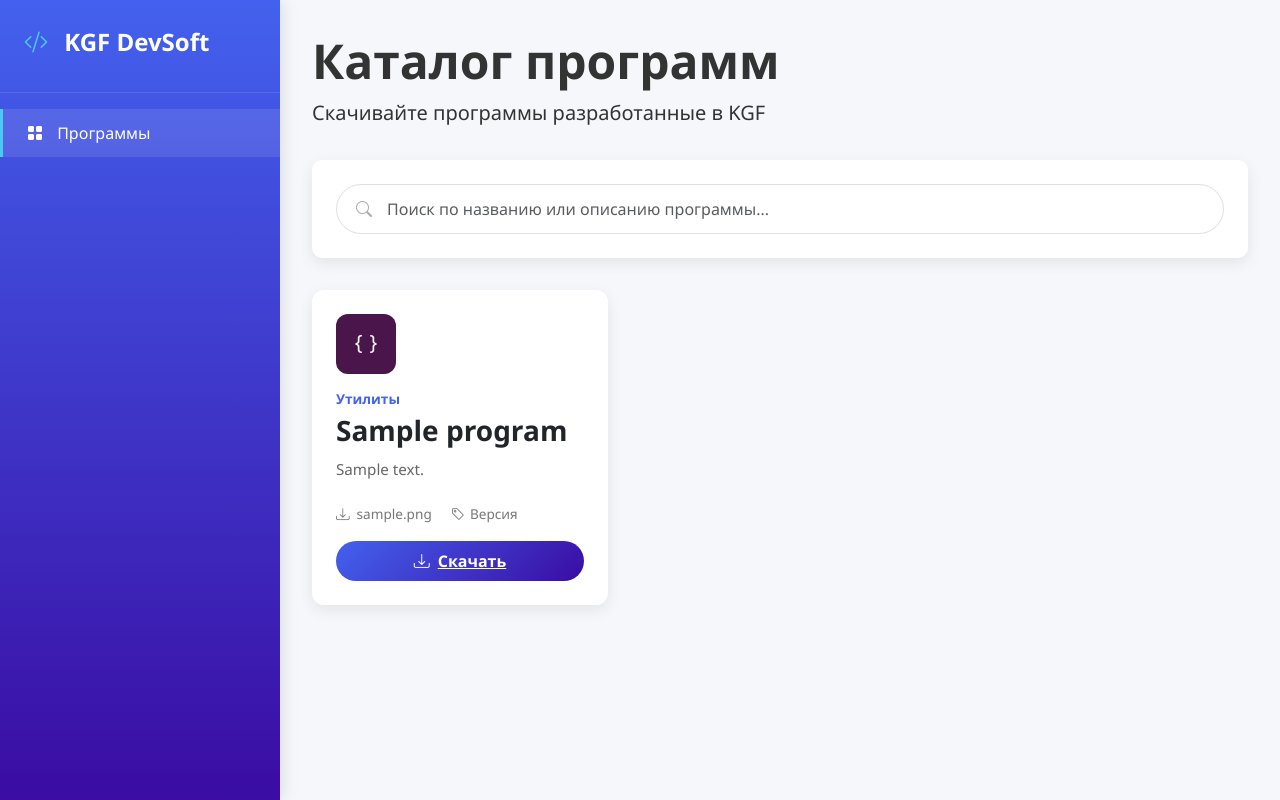
After one commit to Bulstray/FastApiKGF, a FastAPI app: page / in a window 1280 px wide. The commit adds this page. Run offline with FastAPI, Linux system fonts and the light colour scheme; tables that the repository leaves empty hold one stand-in row (values such as "Sample post").

Commit message:
create front

```diff
--- a/fastapi-kgf/templates/base.html
+++ b/fastapi-kgf/templates/base.html
@@ -14,11 +14,12 @@
     {% endblock %}
 </head>
 
+<body>
+{% block main %}
+{% endblock %}
+</body>
 
-<main class="container">
-    {% block main %}
-    {% endblock %}
-</main>
+
 
 <script src="https://cdn.jsdelivr.net/npm/bootstrap@5.3.0-alpha1/dist/js/bootstrap.bundle.min.js"></script>
 {% block script %}
--- /dev/null
+++ b/fastapi-kgf/templates/home.html
@@ -0,0 +1,403 @@
+{% extends "base.html" %}
+
+
+{% block style %}
+    <style>
+        :root {
+            --primary-color: #4361ee;
+            --secondary-color: #3a0ca3;
+            --accent-color: #4cc9f0;
+            --light-bg: #f8f9fa;
+            --dark-bg: #212529;
+            --card-shadow: 0 5px 15px rgba(0, 0, 0, 0.08);
+        }
+
+        body {
+            font-family: 'Segoe UI', system-ui, -apple-system, sans-serif;
+            background-color: #f5f7fb;
+            color: #333;
+            overflow-x: hidden;
+        }
+
+        /* Стили для боковой панели */
+        .sidebar {
+            background: linear-gradient(180deg, var(--primary-color) 0%, var(--secondary-color) 100%);
+            color: white;
+            min-height: 100vh;
+            position: fixed;
+            top: 0;
+            left: 0;
+            width: 280px;
+            z-index: 100;
+            box-shadow: 3px 0 15px rgba(0, 0, 0, 0.1);
+            transition: all 0.3s ease;
+        }
+
+        .sidebar-brand {
+            padding: 1.5rem 1.5rem 2rem;
+            font-weight: 700;
+            font-size: 1.5rem;
+            border-bottom: 1px solid rgba(255, 255, 255, 0.1);
+        }
+
+        .sidebar-brand i {
+            color: var(--accent-color);
+            margin-right: 10px;
+        }
+
+        .sidebar-nav {
+            padding: 1rem 0;
+        }
+
+        .nav-item {
+            margin-bottom: 5px;
+        }
+
+        .nav-link {
+            color: rgba(255, 255, 255, 0.8);
+            padding: 0.75rem 1.5rem;
+            border-left: 3px solid transparent;
+            transition: all 0.2s;
+        }
+
+        .nav-link:hover, .nav-link.active {
+            color: white;
+            background-color: rgba(255, 255, 255, 0.1);
+            border-left-color: var(--accent-color);
+        }
+
+        .nav-link i {
+            width: 24px;
+            text-align: center;
+            margin-right: 10px;
+        }
+
+        /* Основное содержимое */
+        .main-content {
+            margin-left: 280px;
+            padding: 2rem;
+            min-height: 100vh;
+        }
+
+        @media (max-width: 992px) {
+            .sidebar {
+                width: 70px;
+                overflow: hidden;
+            }
+
+            .sidebar:hover {
+                width: 280px;
+            }
+
+            .sidebar-brand span, .nav-link span {
+                opacity: 0;
+                transition: opacity 0.3s;
+            }
+
+            .sidebar:hover .sidebar-brand span,
+            .sidebar:hover .nav-link span {
+                opacity: 1;
+            }
+
+            .main-content {
+                margin-left: 70px;
+            }
+
+            .sidebar:hover ~ .main-content {
+                margin-left: 280px;
+            }
+        }
+
+        /* Стили для заголовка и поиска */
+        .page-header {
+            margin-bottom: 2rem;
+        }
+
+        .search-container {
+            background-color: white;
+            border-radius: 10px;
+            padding: 1.5rem;
+            box-shadow: var(--card-shadow);
+            margin-bottom: 2rem;
+        }
+
+        .search-box {
+            position: relative;
+        }
+
+        .search-box input {
+            padding-left: 50px;
+            border-radius: 50px;
+            height: 50px;
+            border: 1px solid #e0e0e0;
+            transition: all 0.3s;
+        }
+
+        .search-box input:focus {
+            border-color: var(--primary-color);
+            box-shadow: 0 0 0 3px rgba(67, 97, 238, 0.2);
+        }
+
+        .search-box i {
+            position: absolute;
+            left: 20px;
+            top: 50%;
+            transform: translateY(-50%);
+            color: #aaa;
+            z-index: 10;
+        }
+
+        /* Стили для карточек программ */
+        .program-card {
+            border: none;
+            border-radius: 12px;
+            overflow: hidden;
+            transition: all 0.3s ease;
+            height: 100%;
+            box-shadow: var(--card-shadow);
+            background-color: white;
+        }
+
+        .program-card:hover {
+            transform: translateY(-5px);
+            box-shadow: 0 10px 25px rgba(0, 0, 0, 0.12);
+        }
+
+        .program-icon {
+            width: 60px;
+            height: 60px;
+            border-radius: 12px;
+            display: flex;
+            align-items: center;
+            justify-content: center;
+            margin-bottom: 15px;
+            color: white;
+            font-size: 1.5rem;
+        }
+
+        .program-category {
+            font-size: 0.85rem;
+            color: var(--primary-color);
+            font-weight: 600;
+            margin-bottom: 5px;
+        }
+
+        .program-title {
+            font-weight: 700;
+            margin-bottom: 10px;
+            color: var(--dark-bg);
+        }
+
+        .program-description {
+            color: #666;
+            font-size: 0.95rem;
+            line-height: 1.5;
+            margin-bottom: 1.5rem;
+        }
+
+        .program-meta {
+            display: flex;
+            justify-content: space-between;
+            font-size: 0.85rem;
+            color: #777;
+            margin-top: auto;
+        }
+
+        .download-btn {
+            background: linear-gradient(135deg, var(--primary-color) 0%, var(--secondary-color) 100%);
+            border: none;
+            color: white;
+            padding: 8px 20px;
+            border-radius: 50px;
+            font-weight: 600;
+            transition: all 0.3s;
+            display: inline-flex;
+            align-items: center;
+            justify-content: center;
+        }
+
+        .download-btn:hover {
+            transform: translateY(-2px);
+            box-shadow: 0 5px 15px rgba(67, 97, 238, 0.3);
+            color: white;
+        }
+
+        .download-btn i {
+            margin-right: 8px;
+        }
+
+        /* Стили для счетчика результатов */
+        .results-count {
+            color: #666;
+            margin-bottom: 1.5rem;
+            font-weight: 500;
+        }
+
+        /* Анимации */
+        @keyframes fadeIn {
+            from {
+                opacity: 0;
+                transform: translateY(20px);
+            }
+            to {
+                opacity: 1;
+                transform: translateY(0);
+            }
+        }
+
+        .fade-in {
+            animation: fadeIn 0.5s ease forwards;
+        }
+
+        /* Кастомный скроллбар */
+        ::-webkit-scrollbar {
+            width: 8px;
+        }
+
+        ::-webkit-scrollbar-track {
+            background: #f1f1f1;
+        }
+
+        ::-webkit-scrollbar-thumb {
+            background: var(--primary-color);
+            border-radius: 4px;
+        }
+
+        ::-webkit-scrollbar-thumb:hover {
+            background: var(--secondary-color);
+        }
+    </style>
+{% endblock %}
+
+{% block main %}
+    <!-- Основное содержимое -->
+    <main class="main-content">
+        <!-- Боковая панель навигации -->
+        <nav class="sidebar">
+            <div class="sidebar-brand">
+                <i class="bi bi-code-slash"></i>
+                <span>KGF DevSoft</span>
+            </div>
+
+            <ul class="nav flex-column sidebar-nav">
+                <li class="nav-item">
+                    <a class="nav-link active" href="#">
+                        <i class="bi bi-grid-fill"></i>
+                        <span>Программы</span>
+                    </a>
+                </li>
+            </ul>
+        </nav>
+
+        <header class="page-header">
+            <h1 class="display-5 fw-bold">Каталог программ</h1>
+            <p class="lead">Скачивайте программы разработанные в KGF</p>
+        </header>
+
+        <!-- Поисковая панель -->
+        <div class="search-container">
+            <div class="row">
+                <div class="col-md-12">
+                    <div class="search-box">
+                        <i class="bi bi-search"></i>
+                        <input type="text" id="searchInput" class="form-control"
+                               placeholder="Поиск по названию или описанию программы...">
+                    </div>
+                </div>
+            </div>
+        </div>
+
+
+        <div class="row" id="programsGrid">
+            {% for program in programs %}
+                <div class="col-lg-4 col-md-6 mb-4 fade-in">
+                    <div class="program-card p-4">
+                        <div class="program-icon" style="background-color: #4a154b">
+                            <i class="bi bi-braces"></i>
+                        </div>
+                        <div class="program-category">Утилиты</div>
+                        <h3 class="program-title">{{ program.name }}</h3>
+                        <p class="program-description">{{ program.description }}</p>
+                        <div class="program-meta">
+                            <div>
+                                <span><i class="bi bi-download"
+                                         style="margin-right: 7px"></i>{{ program.file_size }}</span>
+                                <span class="ms-3"><i class="bi bi-tag" style="margin-right: 5px"></i>Версия</span>
+                            </div>
+                        </div>
+                        <div class="d-grid mt-3">
+                            <a class="download-btn" href="{{ url_for('program:get', name=program.name) }}">
+                                <i class="bi bi-download"></i> Скачать
+                            </a>
+                        </div>
+                    </div>
+                </div>
+            {% endfor %}
+        </div>
+    </main>
+{% endblock %}
+
+{% block script %}
+    <script>
+        document.addEventListener('DOMContentLoaded', function () {
+            const searchInput = document.getElementById('searchInput');
+            const programsGrid = document.getElementById('programsGrid');
+
+            // Сохраняем исходные программы
+            const originalPrograms = Array.from(programsGrid.children);
+
+            // Функция фильтрации
+            function filterPrograms() {
+                const searchTerm = searchInput.value.toLowerCase().trim();
+
+                // Если поиск пустой - показываем все
+                if (!searchTerm) {
+                    programsGrid.innerHTML = '';
+                    originalPrograms.forEach(program => {
+                        programsGrid.appendChild(program);
+                    });
+                    return;
+                }
+
+                // Фильтруем программы
+                const matchingPrograms = originalPrograms.filter(programElement => {
+                    // Получаем текст из элементов
+                    const titleElement = programElement.querySelector('.program-title');
+                    const descriptionElement = programElement.querySelector('.program-description');
+
+                    if (!titleElement || !descriptionElement) return false;
+
+                    const title = titleElement.textContent.toLowerCase();
+                    const description = descriptionElement.textContent.toLowerCase();
+
+                    // Ищем в названии и описании
+                    return title.includes(searchTerm) || description.includes(searchTerm);
+                });
+
+                // Показываем только подходящие
+                programsGrid.innerHTML = '';
+                matchingPrograms.forEach(program => {
+                    programsGrid.appendChild(program);
+                });
+
+                // Если ничего не найдено
+                if (matchingPrograms.length === 0) {
+                    programsGrid.innerHTML = `
+                <div class="col-12 text-center py-5">
+                    <i class="bi bi-search display-1 text-muted"></i>
+                    <h4 class="mt-3">Программы не найдены</h4>
+                    <p class="text-muted">Попробуйте изменить запрос поиска</p>
+                </div>
+            `;
+                }
+            }
+
+            // Обработчик ввода с задержкой (debounce)
+            let timeoutId;
+            searchInput.addEventListener('input', function () {
+                clearTimeout(timeoutId);
+                timeoutId = setTimeout(filterPrograms, 300); // Задержка 300мс
+            });
+        });
+    </script>
+{% endblock %}
```
